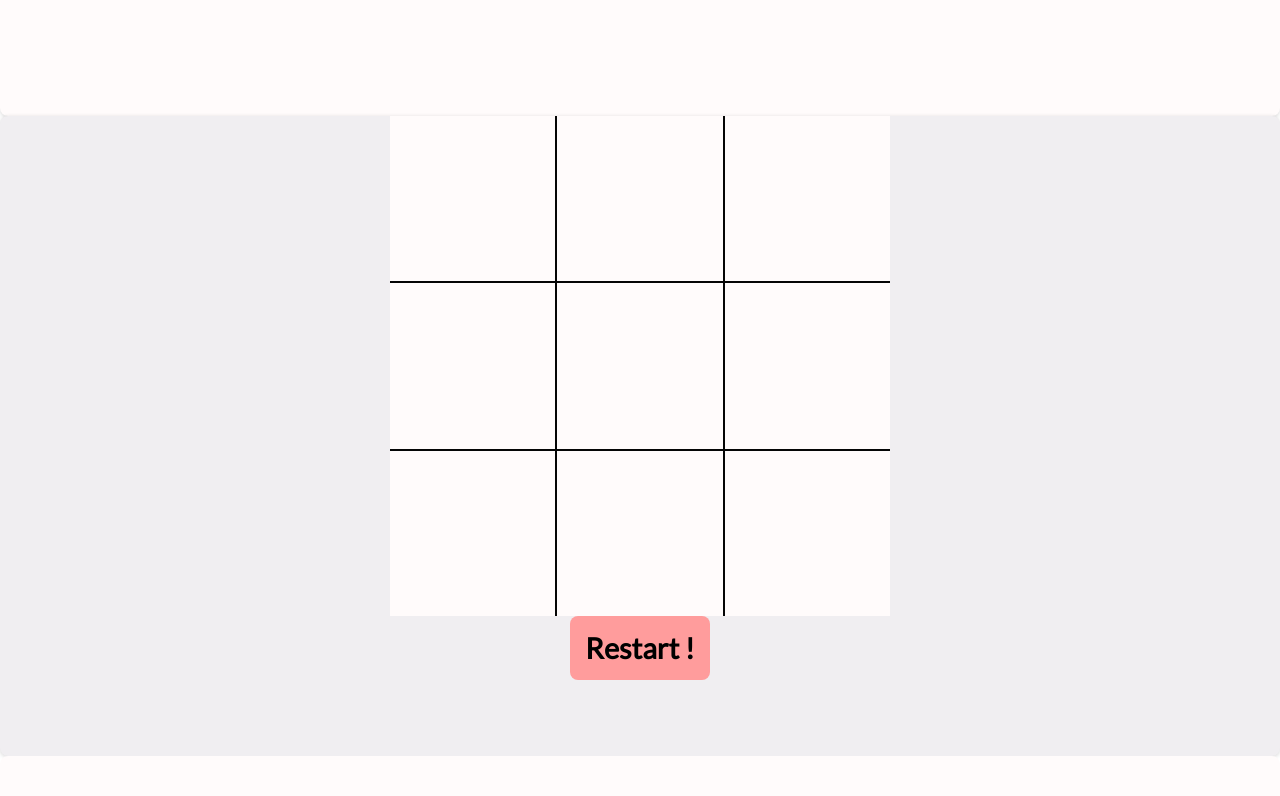
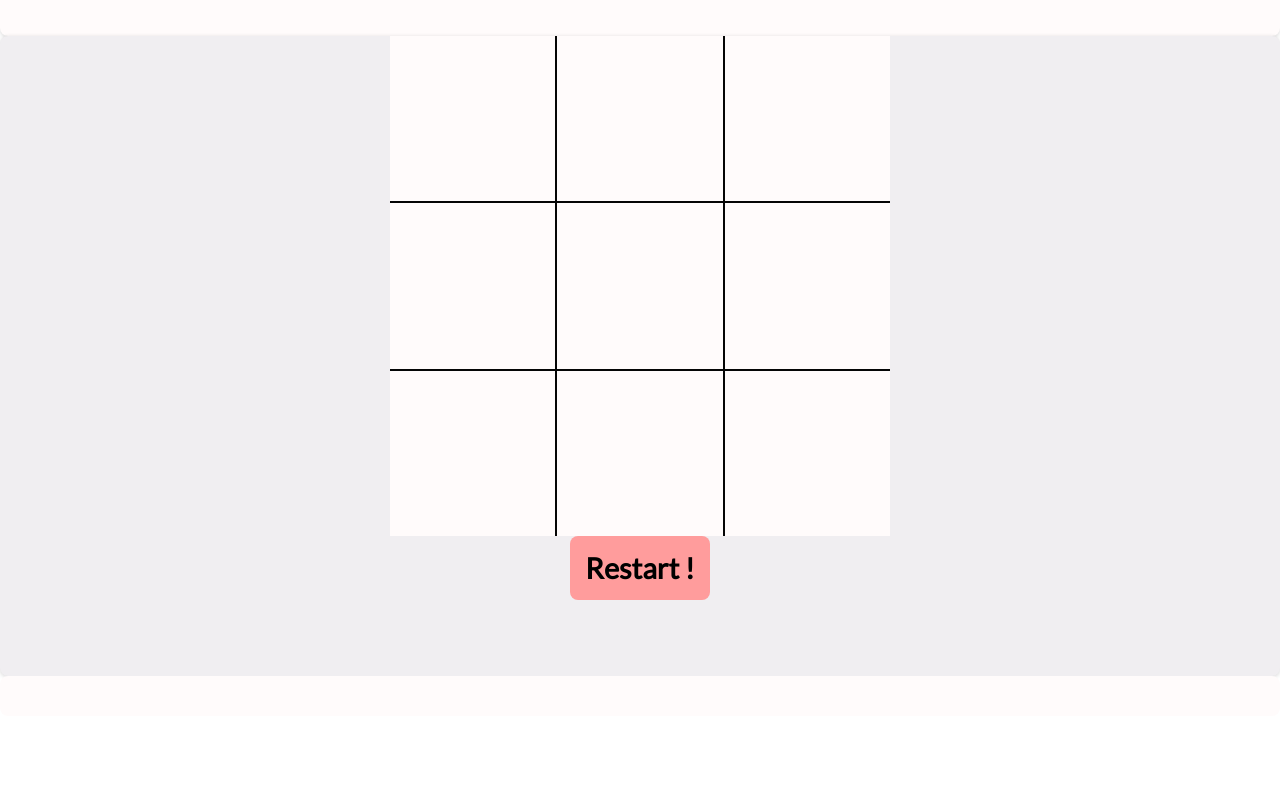
Before and after one commit to doorkiPr/tic_tac_toe, a plain HTML site: page index.html in a window 1280 px wide. Shown: the part 74-870 px from the top of the page. After the commit the page ends 800 px from the top, so only its background shows below. Drawn offline with Linux system fonts and the light colour scheme.

Commit message:
FIX:changed fotter and header heigt

```diff
--- a/style.css
+++ b/style.css
@@ -22,7 +22,7 @@ body {
 .header {
     background-color: var(--white);
     box-shadow: var(--shadow);
-    height: 20vh;
+    height: 10vh;
     border-radius: var(--border-radius);
     text-align: center;
     padding: var(--spacing-button);
@@ -74,6 +74,6 @@ body {
 
 .footer {
     background-color: var(--white);
-    height: 10vh;
+    height: 5vh;
     border-radius: var(--border-radius);
 }
```
